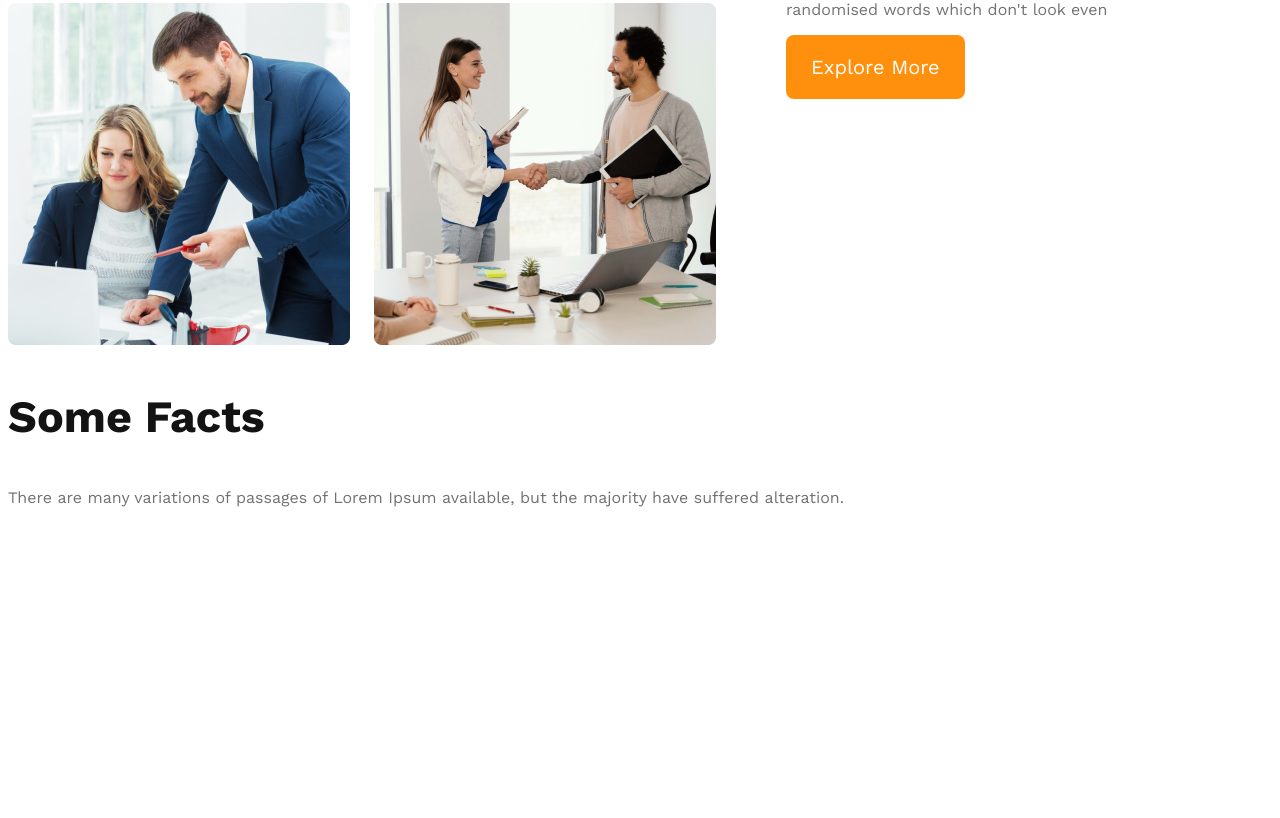
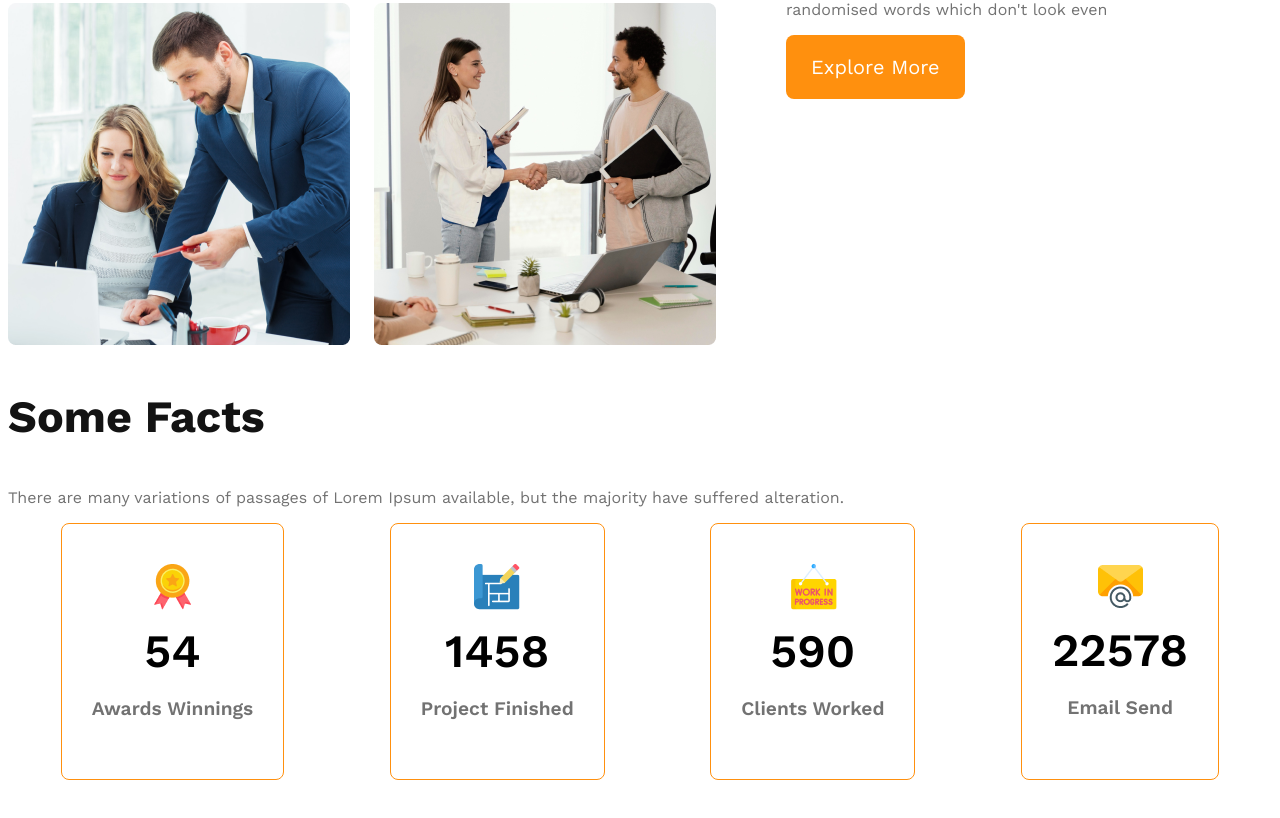
Before and after one commit to rejon5121/g3-website, a plain HTML site: page index.html in a window 1280 px wide. Shown: the part 1733-2551 px from the top of the page. Before the commit the page ends 2300 px from the top, so only its background shows below. Drawn offline with nearby package versions, Linux system fonts and the light colour scheme.

Commit message:
new info

```diff
--- a/index.html
+++ b/index.html
@@ -55,6 +55,28 @@
 <section class="facts">
 <h3 class="section-title">Some Facts</h3>
 <p class="teams-details">There are many variations of passages of Lorem Ipsum available, but the majority have suffered alteration.</p>
+<div class="facts-cart-container">
+    <div class="card">
+        <img src="images/icons/ribon.png" alt="">
+        <h2 class="card-stats">54</h2>
+        <p class="card-title">Awards Winnings</p>
+    </div>
+    <div class="card">
+        <img src="images/icons/projects.png" alt="">
+        <h2 class="card-stats">1458</h2>
+        <p class="card-title">Project Finished</p>
+    </div>
+    <div class="card">
+        <img src="images/icons/customers.png" alt="">
+        <h2 class="card-stats">590</h2>
+        <p class="card-title">Clients Worked</p>
+    </div>
+    <div class="card">
+        <img src="images/icons/email.png" alt="">
+        <h2 class="card-stats">22578</h2>
+        <p class="card-title">Email Send</p>
+    </div>
+</div>
 </section>
     </main>
     <footer>
--- a/style.css
+++ b/style.css
@@ -87,8 +87,31 @@ main{
 font-size: 16px;
 font-weight: 400;
 }
+.facts-cart-container {
+  display:flex;
+  justify-content: space-around;
+}
+.facts-cart-container .card{
+  border-radius: 8px;
+border: 1px solid #FF900E;
+text-align:center;
+padding:40px 30px;
+}
+.facts-cart-container .card-stats{
+  font-size:2.9rem;
+  color:#424242);
+font-weight: 600;
+margin-top:10px;
+margin-bottom:10px;
+}
+.facts-cart-container .card-title{
+  color:#727272;
 
+font-size:1.2rem;
+font-style: normal;
+font-weight: 600;
 
+}
 @media screen and (max-width:576px){
   header{
     padding:20px;
```
